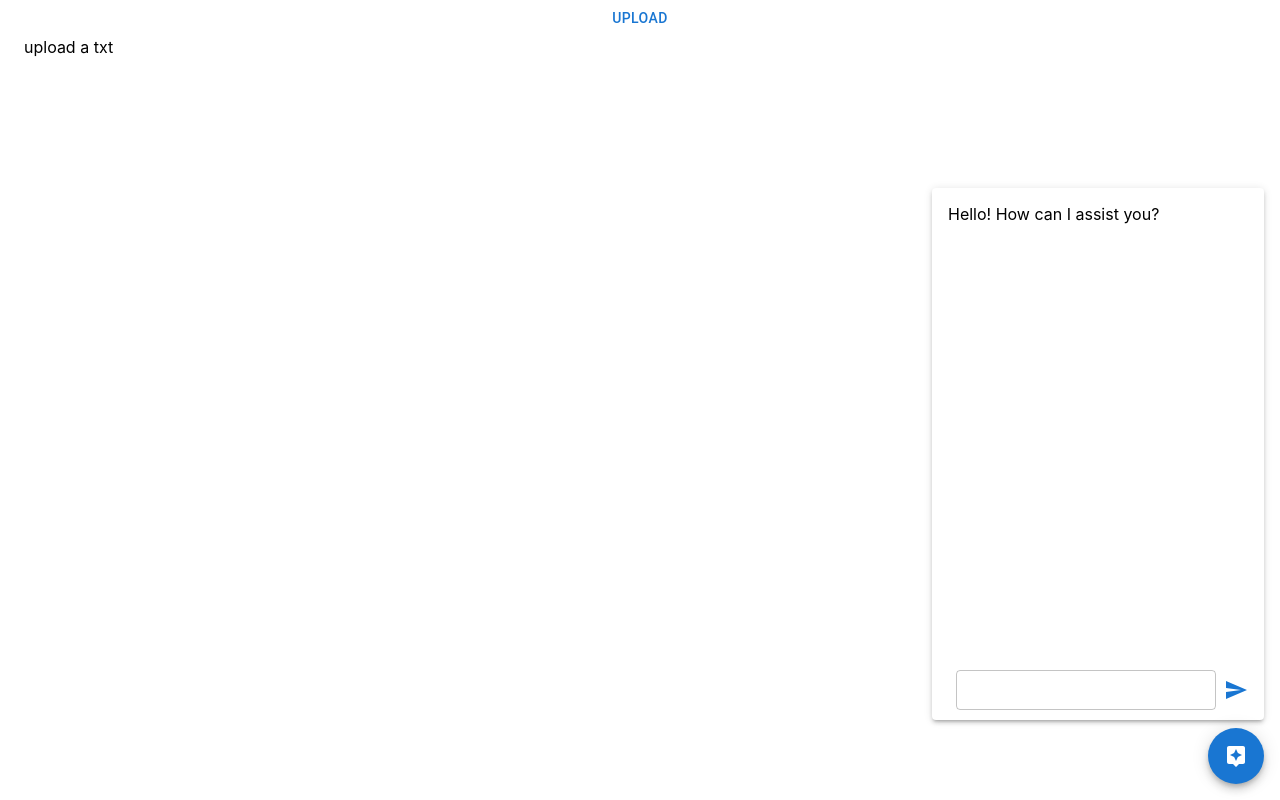
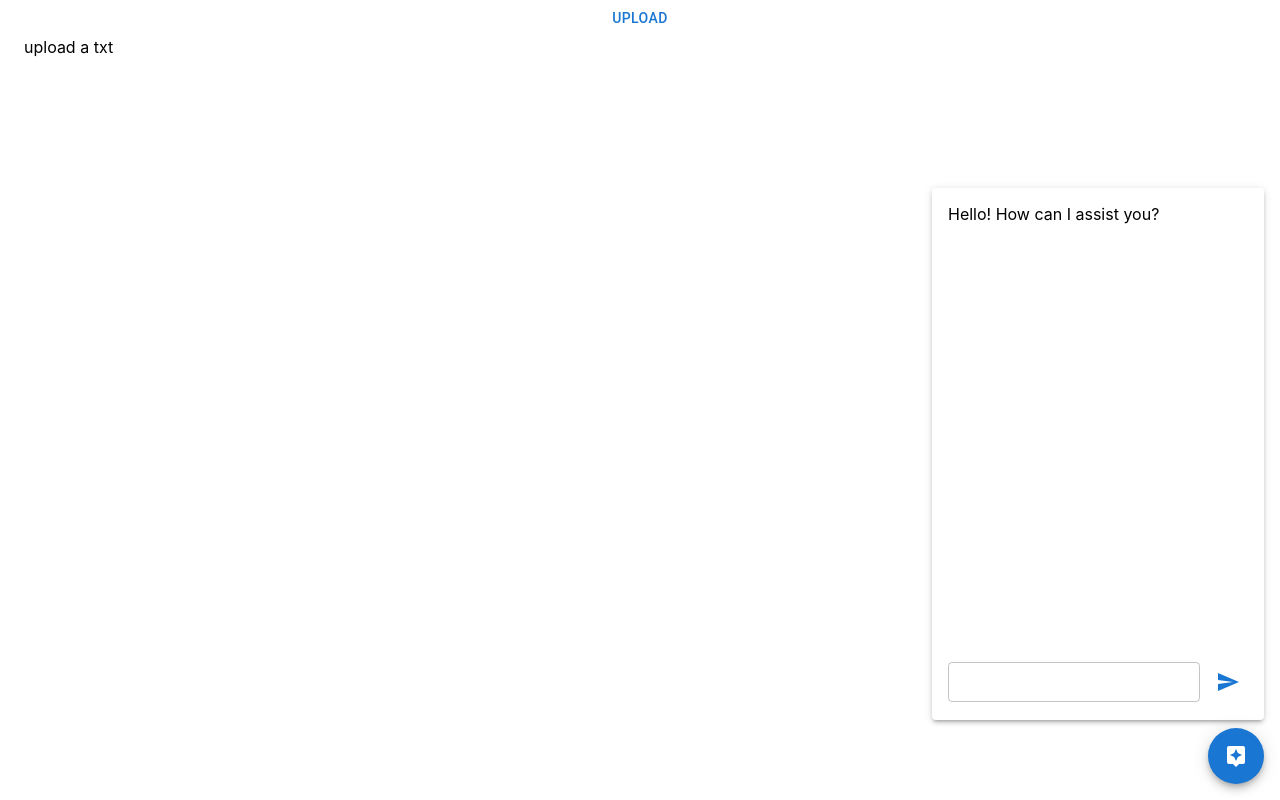
Before and after one commit to natheraf/digital-ocean-hackathon, a React (Create React App) app in the folder rclient/: page / in a window 1280 px wide. Both pictures are taken after a click on the button "chat". Built offline with nearby package versions, Linux system fonts and the light colour scheme.

Commit message:
fix: formatting

```diff
--- a/rclient/src/features/Chat.js
+++ b/rclient/src/features/Chat.js
@@ -73,12 +73,7 @@ export const Chat = () => {
                 </Box>
               ))}
             </Stack>
-            <Stack
-              direction={"row"}
-              justifyContent="space-between"
-              p={1}
-              sx={{ width: "100%" }}
-            >
+            <Stack direction={"row"} spacing={1} sx={{ width: "100%" }}>
               <TextField
                 value={userMessage}
                 onChange={(e) => setUserMessage(e.target.value)}
```
